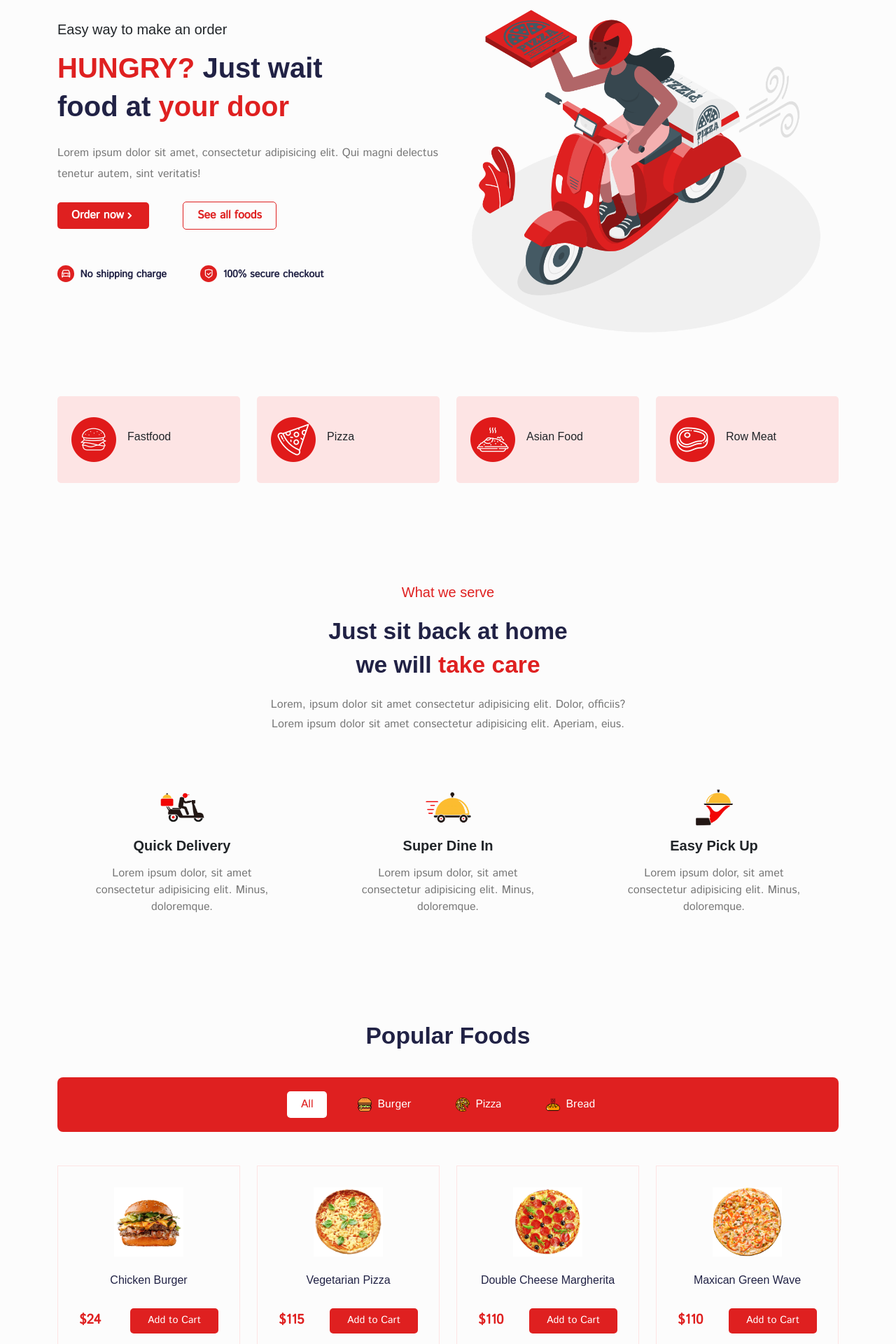
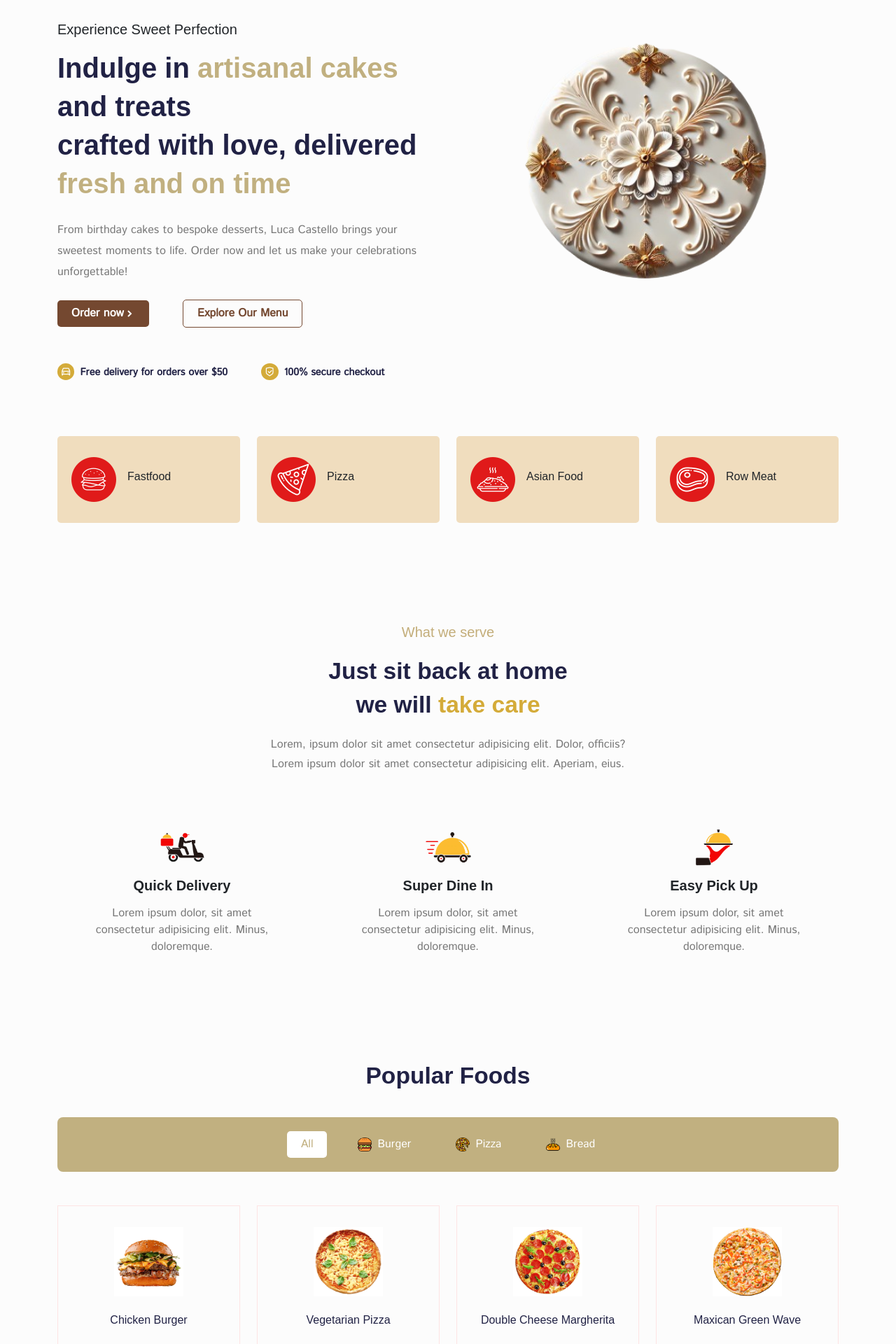
Before and after one commit to amina23aks/lucas, a React (Create React App) app: page /home in a window 1280 px wide. Shown: the part 200-2120 px from the top of the page at 70% size. Built offline with nearby package versions, Linux system fonts and the light colour scheme; a web font is replaced by a local one.

Commit message:
change color and hero photo and footer put links and pages

```diff
--- a/src/pages/Home.jsx
+++ b/src/pages/Home.jsx
@@ -3,7 +3,7 @@ import React, { useState, useEffect } from "react";
 import Helmet from "../components/Helmet/Helmet.js";
 import { Container, Row, Col, ListGroup, ListGroupItem } from "reactstrap";
 
-import heroImg from "../assets/images/hero.png";
+import heroImg from "../assets/images/cake-hero.png";
 import "../styles/hero-section.css";
 
 import { Link } from "react-router-dom";
@@ -98,15 +98,16 @@ const Home = () => {
           <Row>
             <Col lg="6" md="6">
               <div className="hero__content  ">
-                <h5 className="mb-3">Easy way to make an order</h5>
+                <h5 className="mb-3">Experience Sweet Perfection</h5>
                 <h1 className="mb-4 hero__title">
-                  <span>HUNGRY?</span> Just wait <br /> food at
-                  <span> your door</span>
+                  Indulge in <span>artisanal cakes</span> and treats <br /> crafted with
+                  love, delivered <span>fresh and on time</span>
                 </h1>
 
                 <p>
-                  Lorem ipsum dolor sit amet, consectetur adipisicing elit. Qui
-                  magni delectus tenetur autem, sint veritatis!
+                  From birthday cakes to bespoke desserts, Luca Castello brings
+                  your sweetest moments to life. Order now and let us make your
+                  celebrations unforgettable!
                 </p>
 
                 <div className="hero__btns d-flex align-items-center gap-5 mt-4">
@@ -115,7 +116,7 @@ const Home = () => {
                   </button>
 
                   <button className="all__foods-btn">
-                    <Link to="/Menu">See all foods</Link>
+                    <Link to="/Menu">Explore Our Menu</Link>
                   </button>
                 </div>
 
@@ -124,7 +125,7 @@ const Home = () => {
                     <span className="shipping__icon">
                       <i class="ri-car-line"></i>
                     </span>{" "}
-                    No shipping charge
+                    Free delivery for orders over $50
                   </p>
 
                   <p className=" d-flex align-items-center gap-2 ">
--- a/src/pages/Login.jsx
+++ b/src/pages/Login.jsx
@@ -40,7 +40,7 @@ const Login = () => {
                   Login
                 </button>
               </form>
-              <Link to="/register">
+              <Link to="/register" className="an-account">
                 Don't have an account? Create an account
               </Link>
             </Col>
--- a/src/styles/cart-item.css
+++ b/src/styles/cart-item.css
@@ -16,11 +16,11 @@
 .cart__product-price span {
   font-size: 0.9rem;
   font-weight: 600;
-  color: #df2020;
+  color: #744830;
 }
 
 .increase__decrease-btn {
-  background: #fde4e4;
+  background: #f0ddbe;
   padding: 2px 5px;
   border-radius: 5px;
 }
--- a/src/styles/category.css
+++ b/src/styles/category.css
@@ -1,5 +1,5 @@
 .category__item {
-  background: #fde4e4;
+  background: #f0ddbe;
   padding: 30px 20px;
   border-radius: 5px;
   cursor: pointer;
--- a/src/styles/checkout.css
+++ b/src/styles/checkout.css
@@ -1,5 +1,5 @@
 .checkout__bill {
-  background: #fde4e4;
+  background: #f0ddbe;
   padding: 30px;
 }
 
--- a/src/styles/footer.css
+++ b/src/styles/footer.css
@@ -1,7 +1,7 @@
 .footer {
   padding-top: 50px;
   padding-bottom: 30px;
-  background: #fde4e4;
+  background:  #f0ddbe;
 }
 
 .footer__logo img {
@@ -23,6 +23,7 @@
 
 .delivery__time-item {
   background: transparent !important;
+  transition: 0.3s;
 }
 
 .delivery__time-item span {
@@ -33,6 +34,10 @@
 
 .delivery__time-item p {
   color: #212245;
+}
+
+.delivery__time-item a:hover{
+color: #C99B10;
 }
 .footer__title {
   font-size: 1.1rem;
@@ -48,18 +53,29 @@
 }
 .pages{
   margin-left: -17px;
+  transition: 0.3s;
+}
+.pages a:hover {
+  color: #C99B10;
 }
 
 .social__links span i {
   padding: 5px;
-  background: #df2020;
+  background: #744830;
   color: #fff;
   border-radius: 50%;
+  transition: 0.3s;
 }
+
+.social__links span i:hover {
+  background: #C99B10;
+
+}
+
 
 .copyright__text {
   font-size: 0.8rem;
-  color: #df2020;
+  color: #744830;
 }
 
 
--- a/src/styles/hero-section.css
+++ b/src/styles/hero-section.css
@@ -8,7 +8,7 @@
 }
 
 .hero__title span {
-  color: #df2020;
+  color: #c1b080;
 }
 
 .hero__content p {
@@ -27,21 +27,26 @@
 }
 
 .order__btn {
-  background: #df2020;
+  background: #744830;
   color: #fff;
   transition: 0.3s;
 }
 
 .order__btn:hover {
-  background: #212245;
+  background: #c1b080;
 }
 .all__foods-btn {
   background: transparent;
-  border: 1px solid #df2020 !important;
+  border: 1px solid #744830 !important;
 }
 
+
 .all__foods-btn a {
-  color: #df2020;
+  color: #744830;
+  transition: 0.3s;
+}
+.all__foods-btn a:hover {
+  color: #c1b080;
 }
 
 .hero__service p {
@@ -52,7 +57,7 @@
 
 .shipping__icon i {
   padding: 5px;
-  background: #df2020;
+  background: #d4ab39;
   color: #fff;
   border-radius: 50%;
   font-weight: 500 !important;
--- a/src/styles/home.css
+++ b/src/styles/home.css
@@ -1,9 +1,9 @@
 .feature__subtitle {
-  color: #df2020;
+  color: #c3ad79;
 }
 
 .feature__title span {
-  color: #df2020;
+  color: #d4ab39;
 }
 
 .feature__text {
@@ -15,7 +15,7 @@
 }
 
 .food__category {
-  background: #df2020;
+  background: #c1b080;
   text-align: center;
   margin-top: 30px;
   padding: 20px 0px;
@@ -38,11 +38,11 @@
 .foodBtnActive {
   background: #fff !important;
   border-radius: 5px;
-  color: #df2020 !important;
+  color: #c1b080 !important;
 }
 
 .tasty__treat-title span {
-  color: #df2020;
+  color: #c1b080;
 }
 
 .tasty__treat-desc {
@@ -57,7 +57,7 @@
 
 .choose__us-title i {
   font-weight: 500 !important;
-  color: #df2020;
+  color: #c1b080;
 }
 
 .choose__us-desc {
@@ -65,11 +65,11 @@
 }
 
 .testimonial__subtitle {
-  color: #df2020;
+  color: #744830;
 }
 
 .testimonial__title span {
-  color: #df2020;
+  color: #c3ad79;
 }
 
 .testimonial__desc {
--- a/src/styles/pagination.css
+++ b/src/styles/pagination.css
@@ -23,5 +23,6 @@
 }
 
 .paginationBttns a:hover {
-  background: #df2020;
+  background:
+  #a69983;
 }
--- a/src/styles/product-card.css
+++ b/src/styles/product-card.css
@@ -26,16 +26,20 @@
 .product__price {
   font-weight: 600;
   font-size: 1.2rem;
-  color: #df2020;
+  color: #744830;
 }
 
 .addTOCart__btn {
   border: none;
   padding: 7px 25px;
-  background: #df2020;
+  background: #744830;
   color: #fff;
   border-radius: 5px;
   font-size: 0.9rem;
+  transition: 0.3s;
+}
+.addTOCart__btn:hover{
+  background-color: #c1b080;
 }
 
 @media only screen and (max-width: 992px) {
--- a/src/styles/product-details.css
+++ b/src/styles/product-details.css
@@ -52,7 +52,7 @@
 .form {
   width: 60%;
   margin: auto;
-  background: #fde4e4;
+  background: #f0ddbe;
   padding: 20px;
   border-radius: 5px;
 }
@@ -81,6 +81,14 @@
 
 .user__email {
   font-size: 0.8rem;
+}
+
+.an-account  {
+  color: #5d6061b6;
+  transition: 0.3s;
+  }
+.an-account:hover {
+color: #744830 ;
 }
 
 .feedback__text {
--- a/src/styles/shopping-cart.css
+++ b/src/styles/shopping-cart.css
@@ -45,7 +45,7 @@
   padding: 5px 20px;
   width: 100%;
   height: 80px;
-  background: #df2020;
+  background: #c3ad79;
 }
 
 .cart__bottom h6 {
```
Also changed, not shown: src/assets/images/cake-hero.png (added), src/assets/images/hero.png (deleted).
